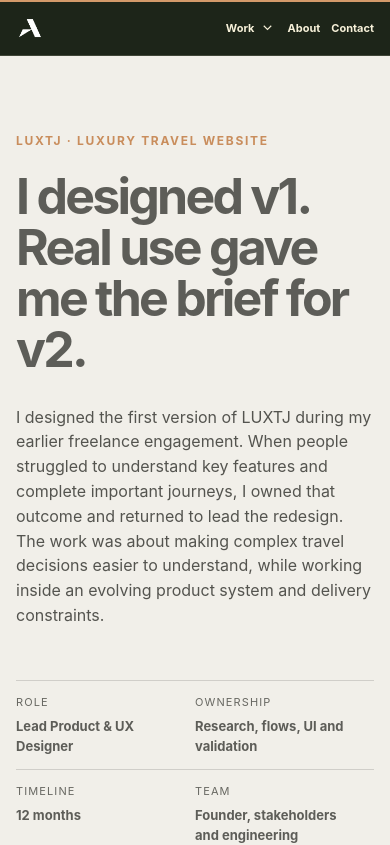
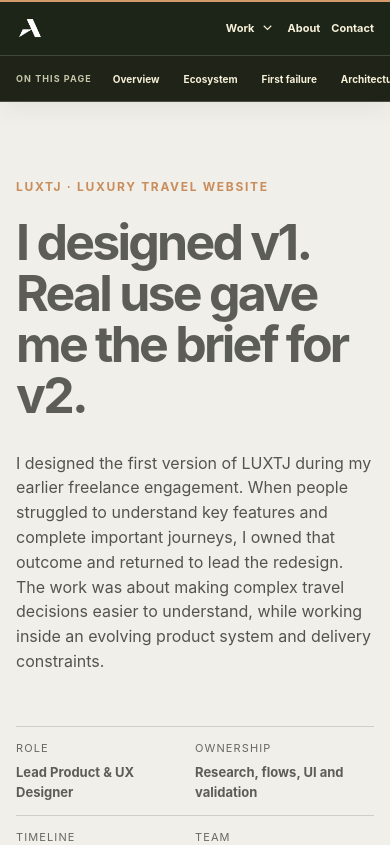
Before and after one commit to Akshayux/akshay-portfolio, a Next.js app: page /work/luxtj in a window 390 px wide. Shown: the top 845 px of the page. Built offline with nearby package versions, Linux system fonts and the light colour scheme.

Commit message:
Restore accessible case study navigation

```diff
--- a/app/refinements.css
+++ b/app/refinements.css
@@ -372,14 +372,20 @@
 /* Keep the supporting story at the same readable contrast on every viewport. */
 .hero-centered .hero-support,.hero-centered .hero-support p{color:#54544f!important;opacity:1!important;filter:none!important}
 
-/* Keep the case-study index in the outer gutter. It stays lightweight and uses
-   difference blending so the labels remain readable over light and dark sections. */
-.case-toc{width:108px;padding:0 0 0 12px;border:0;border-left:1px solid currentColor;border-radius:0;background:transparent;color:#fff;box-shadow:none;backdrop-filter:none;mix-blend-mode:difference;opacity:.82}
-.case-toc span{color:inherit;font-weight:700}
-.case-toc a{color:inherit;font-size:10px;font-weight:600}
-.case-toc a:hover,.case-toc a:focus-visible{color:inherit;opacity:1;outline:none}
-@media (max-width:1799px){.case-toc{display:none}}
-@media (min-width:1800px){.case-toc{left:calc((100vw - 1500px)/2 - 126px)}}
+/* Keep the case-study index available without laying it over the work. The
+   sticky horizontal rail works at every viewport and scrolls on small screens. */
+.case-toc{position:sticky;z-index:90;top:64px;left:auto;width:100%;min-height:48px;display:flex;flex-direction:row;align-items:center;gap:6px;padding:7px max(20px,calc((100vw - 1500px)/2));overflow-x:auto;overscroll-behavior-inline:contain;border:0;border-bottom:1px solid var(--line);border-radius:0;background:color-mix(in srgb,var(--paper) 94%,transparent);color:var(--ink);box-shadow:0 8px 24px rgba(20,25,17,.05);backdrop-filter:blur(16px);mix-blend-mode:normal;opacity:1;scrollbar-width:none}
+.case-toc::-webkit-scrollbar{display:none}
+.case-toc span{flex:0 0 auto;margin:0 12px 0 0;color:var(--muted);font-size:9px;font-weight:750;letter-spacing:.12em;text-transform:uppercase;white-space:nowrap}
+.case-toc a{flex:0 0 auto;padding:7px 11px;border:1px solid transparent;border-radius:999px;color:var(--ink);font-size:10px;font-weight:650;line-height:1;white-space:nowrap;transition:background-color .2s ease,border-color .2s ease,color .2s ease}
+.case-toc a:hover,.case-toc a:focus-visible{border-color:var(--line);background:var(--paper-2);color:var(--ink);outline:none}
+.case-page section[id]{scroll-margin-top:126px}
+@media (max-width:760px){
+  .case-toc{top:56px;min-height:46px;padding:6px 16px;gap:4px}
+  .case-toc span{margin-right:7px}
+  .case-toc a{padding:7px 9px}
+  .case-page section[id]{scroll-margin-top:112px}
+}
 
 /* A recruiter brief should open as a concise dossier, not a second long-form page. */
 .recruiter-overlay{place-items:center;background:rgba(14,18,12,.82)}
```
